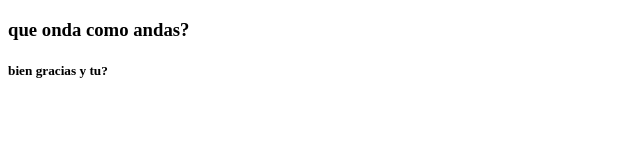
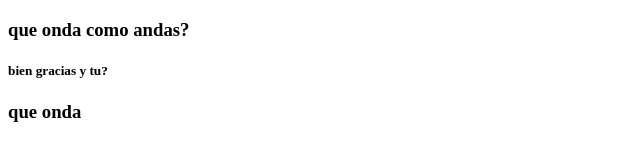
Before and after one commit to Fer3Orenday/ejemplo3, a plain HTML site: page index.html in a window 1280 px wide. Shown: the full height of the page, 0-640 px from the left. Drawn offline with Linux system fonts and the light colour scheme.

Commit message:
agregue que onda

```diff
--- a/index.html
+++ b/index.html
@@ -9,5 +9,6 @@
 <body>
     <h3>que onda como andas?</h3>
     <h5>bien gracias y tu?</h5>
+    <h3>que onda</h3>
 </body>
 </html>
```
